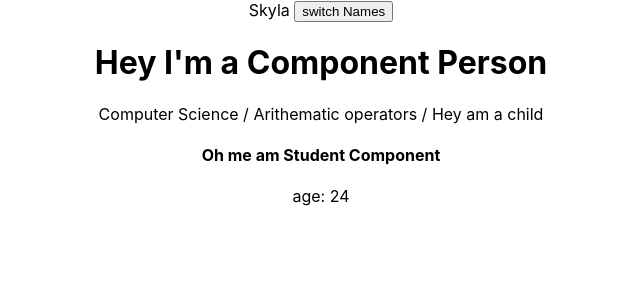
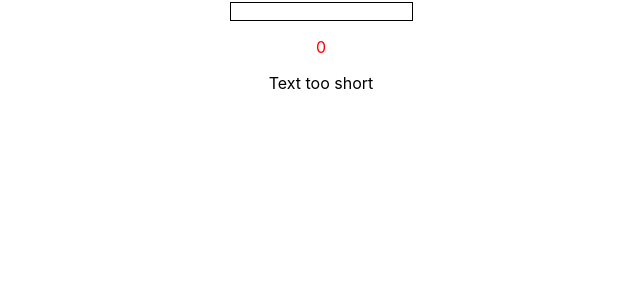
Before and after one commit to Namwanza/complete-react-practice, a React (Create React App) app: page / in a window 1280 px wide. Shown: the top 300 px of the page, without its empty margins (319-959 px from the left). Built offline with nearby package versions, Linux system fonts and the light colour scheme.

Commit message:
completed Assignment-02

```diff
--- a/package.json
+++ b/package.json
@@ -8,7 +8,8 @@
     "@testing-library/user-event": "^7.2.1",
     "react": "^16.13.1",
     "react-dom": "^16.13.1",
-    "react-scripts": "3.4.1"
+    "react-scripts": "3.4.1",
+    "styled-components": "^5.1.1"
   },
   "scripts": {
     "start": "react-scripts start",
--- a/src/App.js
+++ b/src/App.js
@@ -1,31 +1,72 @@
 import React, { Component } from 'react';
 import './App.css';
-import Person from './Person/Person'
+import Validation from './Validation/validation';
+import Char from './Char/Char';
+import Styled from 'styled-components';
+
+const P = Styled.p`
+    color: ${props => props.alt ? 'black' : 'red'};
+    &:hover {
+      color: ${props => props.alt ? 'purple' : 'green'};
+    }
+`;
 
 class App extends Component {
-  state = {
-    name: "Skyla"
-  }
+   state={
+     test:'',
+     testing: false
+   }
 
-  nameChangedHandler = () => {
-    this.setState({
-      name: "Vanpretty"
+   handleChange = (e) =>{
+     this.setState ({
+        test: e.target.value
+     })
+   }
+
+   deleteHandler = (index) => {
+     let testIndex = this.state.test.split('');
+     testIndex.splice(index, 1);
+     const deleteTest = testIndex.join('');
+     this.setState({
+       test: deleteTest,
+       testing: true
+     })
+   }
+  render () {
+    const displayCharLists = this.state.test.split('').map((ch, id) => {
+      return (
+        <Char
+            character = {ch}
+            key = {id}
+            clicked = {() => this.deleteHandler(id)}
+        />
+      );
     })
-  }
-
-  render () {
     return (
       <div className="App">
-        <span> {this.state.name} </span>
-        <button onClick = {this.nameChangedHandler} >switch Names</button>
-        <Person
-          assignment = "Computer Science"
-          homework = "Arithematic operators"
-        >
-          Hey am a child
-        </Person>
+        <input
+          value={this.state.test}
+          alt={this.state.testing ? true : undefined}
+          style={{
+            border: '1px solid black'
+          }}
+          onChange={this.handleChange}
+        />
+
+        {/* outputting states length */}
+        <P alt = {this.state.testing ? true : undefined}>
+          {this.state.test.length}
+        </P>
+
+        {/* validation */}
+        <Validation
+          textLength={this.state.test.length}
+        />
+
+        {/* Char */}
+        <P alt = {this.state.testing ? true : undefined}>{displayCharLists}</P>
       </div>
-    );
+    )
   }
 }
 
--- /dev/null
+++ b/src/Char/Char.js
@@ -0,0 +1,18 @@
+import React from 'react';
+
+const Char = (props) => {
+    const styles = {
+        display:  'inline-block',
+        padding: '16px',
+        textAlign: 'center',
+        margin: '16px',
+        border: '1px solid black'
+    }
+    return (
+        <div style = {styles} onClick={props.clicked}>
+            <p>{props.character}</p>
+        </div>
+    );
+};
+
+export default Char;
--- a/src/Person/Person.js
+++ /dev/null
@@ -1,15 +0,0 @@
-import React from 'react';
-import Student from '../Student/Student'
-
-const Person = (props) => {
-    return (
-      <div>
-         <h1>Hey I'm a Component Person</h1>
-         <span>{props.assignment}</span> /
-         <span> {props.homework} </span>/
-         <span> {props.children} </span>
-         <Student age = {24} />
-      </div>
-    )
-}
-export default Person;
--- a/src/Student/Student.js
+++ /dev/null
@@ -1,11 +0,0 @@
-import React from 'react';
-
-const Student = (props) => {
-    return (
-      <div>
-        <h4>Oh me am Student Component</h4>
-        age: {props.age}
-      </div>
-    )
-}
-export default Student;
--- /dev/null
+++ b/src/Validation/validation.js
@@ -0,0 +1,17 @@
+import React from 'react';
+
+const Validation = (props) => {
+    let PrintTextLength = null;
+    if (props.textLength > 5) {
+        PrintTextLength = <p>Text too long</p>
+    } else {
+        PrintTextLength = <p>Text too short</p>
+    }
+    return(
+        <div>
+           {PrintTextLength}
+        </div>
+    )
+}
+
+export default Validation;
```
Also changed, not shown: 1 other file (tests, documents, lock files or other folders).
